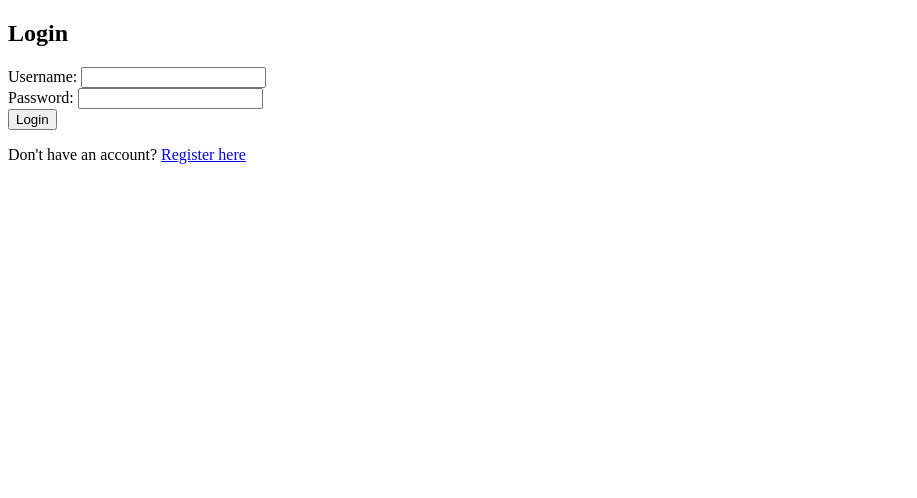
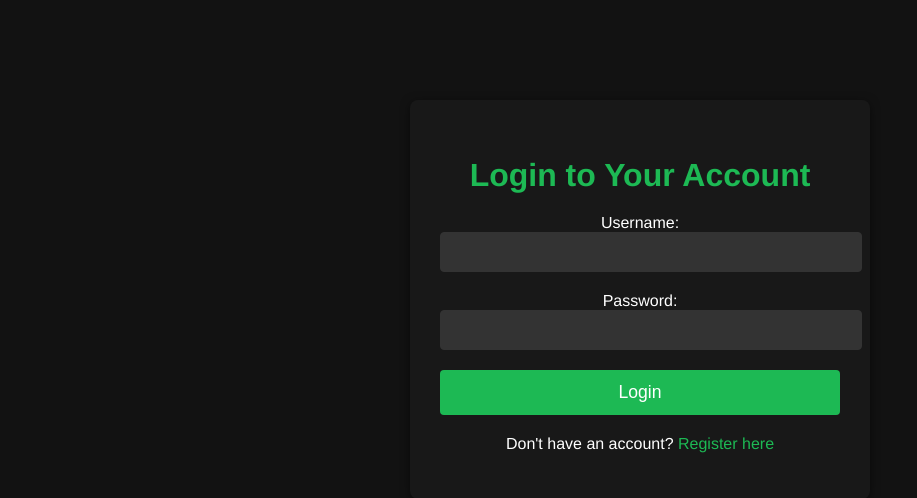
Before and after one commit to CS2340-Team-36/spotify_wrapper, a Django app: page /accounts/login/ in a window 1280 px wide. Shown: the top 498 px of the page, without its empty margins (0-917 px from the left). Run offline with Django 5.2, Linux system fonts and the light colour scheme.

Commit message:
fixed UI

```diff
--- a/accounts/templates/accounts/login.html
+++ b/accounts/templates/accounts/login.html
@@ -1,32 +1,46 @@
+{% load static %}
 <!DOCTYPE html>
-<html>
+<html lang="en">
 <head>
-    <title>Login</title>
+    <meta charset="UTF-8">
+    <meta name="viewport" content="width=device-width, initial-scale=1.0">
+    <title>Login - Spotify Wrapper</title>
+    <link rel="stylesheet" href="{% static 'css/global.css' %}">
+    <link rel="stylesheet" href="{% static 'css/login.css' %}">
+</head>
+<body>
+    <div class="login-container">
+        <h2>Login to Your Account</h2>
+
+        <!-- Login Form -->
+        <form method="POST">
+            {% csrf_token %}
+            <div class="input-group">
+                <label for="username">Username:</label>
+                <input type="text" name="username" required>
+            </div>
+            <div class="input-group">
+                <label for="password">Password:</label>
+                <input type="password" name="password" required>
+            </div>
+            <button type="submit" class="login-btn">Login</button>
+        </form>
+
+        {% if messages %}
+            <div class="messages">
+                {% for message in messages %}
+                    <div class="message">{{ message }}</div>
+                {% endfor %}
+            </div>
+        {% endif %}
+
+        <p>Don't have an account? <a href="{% url 'register' %}" class="link">Register here</a></p>
+    </div>
+
     <script>
         function showMessage(message) {
             alert(message);  // Simple popup using JavaScript
         }
     </script>
-</head>
-<body>
-    <h2>Login</h2>
-    <form method="POST">
-        {% csrf_token %}
-        <label for="username">Username:</label>
-        <input type="text" name="username" required><br>
-        <label for="password">Password:</label>
-        <input type="password" name="password" required><br>
-        <button type="submit">Login</button>
-    </form>
-
-    {% if messages %}
-        {% for message in messages %}
-            <script>
-                showMessage("{{ message }}");
-            </script>
-        {% endfor %}
-    {% endif %}
-
-    <p>Don't have an account? <a href="{% url 'register' %}">Register here</a></p>
 </body>
 </html>
--- a/spotify_wrapped/templates/spotify_wrapped/wrap_detail.html
+++ b/spotify_wrapped/templates/spotify_wrapped/wrap_detail.html
@@ -10,7 +10,6 @@
 <body>
     <div class="wrap-container">
         <h1 class="wrap-title">{{ wrap_name }}</h1>
-
         <div id="slides" class="slides-container">
             <!-- Slide 1: Top Tracks -->
             <div class="slide active">
@@ -24,7 +23,6 @@
                     {% endfor %}
                 </ul>
             </div>
-
             <!-- Slide 2: Top Artists -->
             <div class="slide">
                 <h2 class="section-title">Top Artists</h2>
@@ -34,16 +32,13 @@
                     {% endfor %}
                 </ul>
             </div>
-
             <!-- Add more slides here as needed -->
         </div>
-
         <div class="nav-buttons">
             <button id="prev" class="nav-btn">Previous</button>
             <button id="next" class="nav-btn">Next</button>
         </div>
     </div>
-
     <script src="{% static 'js/wrap_detail.js' %}"></script>
 </body>
 </html>
--- /dev/null
+++ b/static/css/login.css
@@ -0,0 +1,84 @@
+/* Login page specific styles */
+body {
+    background-color: #121212;
+    font-family: 'Helvetica', sans-serif;
+    color: #fff;
+    margin: 0;
+    padding: 0;
+}
+
+.login-container {
+    width: 100%;
+    max-width: 400px;
+    margin: 100px auto;
+    padding: 30px;
+    background-color: #181818;
+    border-radius: 8px;
+    box-shadow: 0 2px 10px rgba(0, 0, 0, 0.5);
+    text-align: center;
+}
+
+h2 {
+    font-size: 2rem;
+    color: #1db954;
+    margin-bottom: 20px;
+}
+
+.input-group {
+    margin-bottom: 20px;
+}
+
+input {
+    width: 100%;
+    padding: 10px;
+    border: 1px solid #333;
+    border-radius: 4px;
+    background-color: #333;
+    color: #fff;
+    font-size: 1rem;
+}
+
+input:focus {
+    outline: none;
+    border-color: #1db954;
+}
+
+button {
+    width: 100%;
+    padding: 12px;
+    background-color: #1db954;
+    color: white;
+    border: none;
+    border-radius: 4px;
+    font-size: 1.1rem;
+    cursor: pointer;
+}
+
+button:hover {
+    background-color: #1aa34a;
+}
+
+p {
+    margin-top: 20px;
+}
+
+a.link {
+    color: #1db954;
+    text-decoration: none;
+}
+
+a.link:hover {
+    text-decoration: underline;
+}
+
+.messages {
+    margin-top: 20px;
+}
+
+.message {
+    background-color: #ff6b6b;
+    color: white;
+    padding: 10px;
+    margin-bottom: 10px;
+    border-radius: 4px;
+}
```
Also changed, not shown: accounts/views.py (+0 -7 lines), static/css/wrap_detail.css (+10 -1 lines), accounts/templates/accounts/dashboard.html (line endings or trailing spaces), db.sqlite3.
